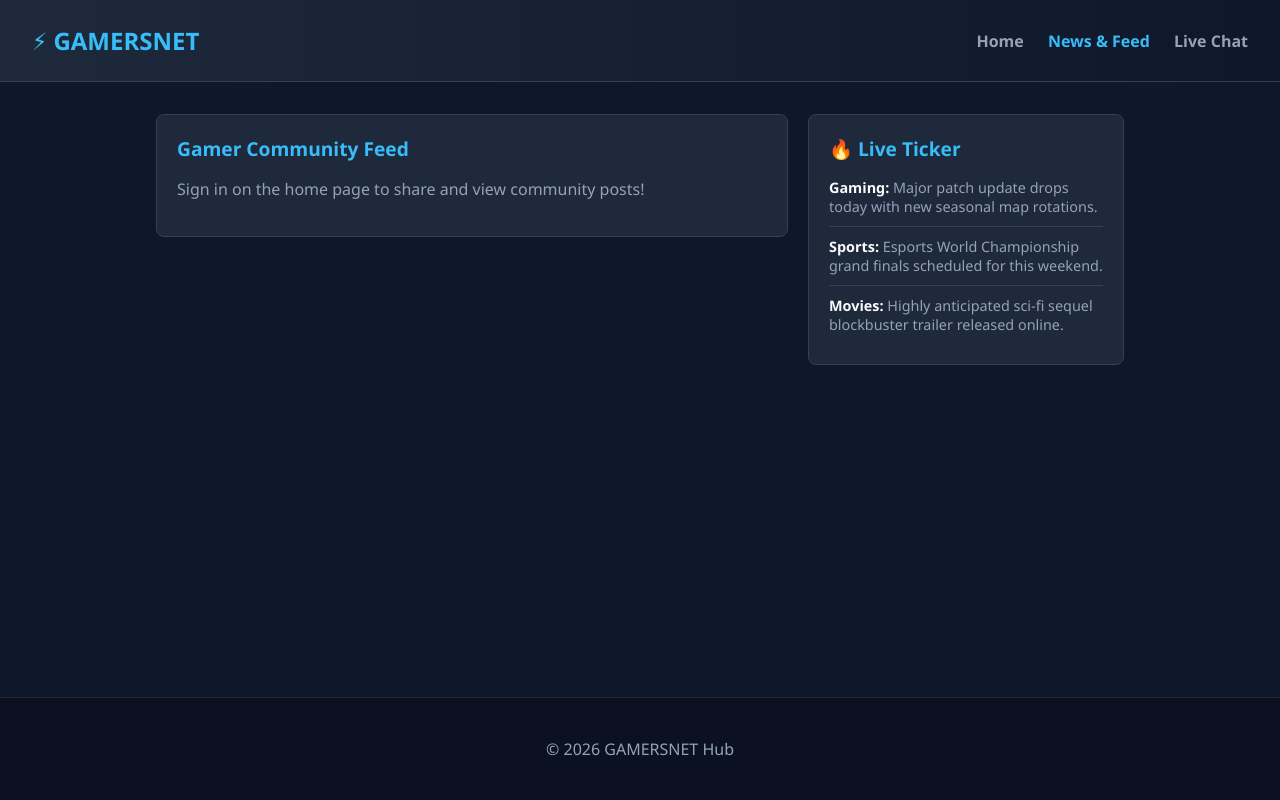
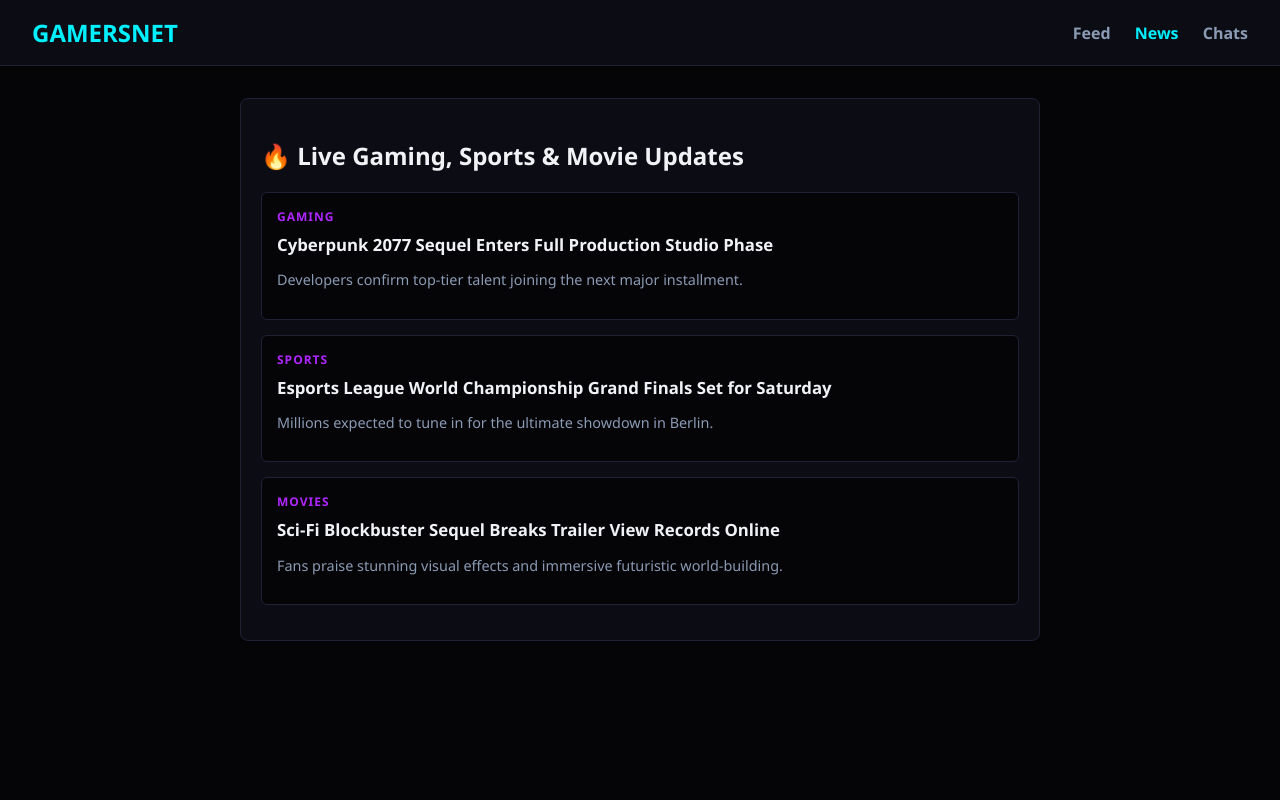
Before and after one commit to bentilchris54-droid/GAMENET, a plain HTML site: page news.html in a window 1280 px wide. Drawn offline with Linux system fonts and the light colour scheme; no server answers.

Commit message:
Update news.html

```diff
--- a/news.html
+++ b/news.html
@@ -3,221 +3,58 @@
 <head>
     <meta charset="UTF-8">
     <meta name="viewport" content="width=device-width, initial-scale=1.0">
-    <title>GAMERSNET - News & Feed</title>
+    <title>GAMERSNET - News Hub</title>
     <style>
         :root {
-            --bg-color: #0f172a;
-            --card-bg: #1e293b;
-            --accent-color: #38bdf8;
-            --text-main: #f8fafc;
-            --text-muted: #94a3b8;
+            --bg-deep: #050508;
+            --bg-card: #0c0d14;
+            --border-glow: #1f2235;
+            --neon-cyan: #00f0ff;
+            --neon-purple: #b026ff;
+            --text-main: #f0f2f5;
+            --text-muted: #8b9bb4;
         }
-        body {
-            font-family: 'Segoe UI', Tahoma, Geneva, Verdana, sans-serif;
-            background-color: var(--bg-color);
-            color: var(--text-main);
-            margin: 0;
-            padding: 0;
-            display: flex;
-            flex-direction: column;
-            min-height: 100vh;
-        }
-        header {
-            background: linear-gradient(90deg, #1e293b, #0f172a);
-            padding: 1.5rem 2rem;
-            display: flex;
-            justify-content: space-between;
-            align-items: center;
-            border-bottom: 1px solid #334155;
-        }
-        .logo {
-            font-size: 1.5rem;
-            font-weight: bold;
-            color: var(--accent-color);
-            text-decoration: none;
-        }
-        nav a {
-            color: var(--text-muted);
-            text-decoration: none;
-            margin-left: 20px;
-            font-weight: 600;
-        }
-        nav a:hover, nav a.active {
-            color: var(--accent-color);
-        }
-        main {
-            max-width: 1000px;
-            margin: 2rem auto;
-            padding: 0 1rem;
-            flex: 1;
-            width: 100%;
-            box-sizing: border-box;
-            display: grid;
-            grid-template-columns: 2fr 1fr;
-            gap: 20px;
-        }
-        .section-card {
-            background-color: var(--card-bg);
-            border-radius: 8px;
-            padding: 20px;
-            border: 1px solid #334155;
-            margin-bottom: 20px;
-        }
-        h2 { color: var(--accent-color); font-size: 1.2rem; margin-top: 0; }
-        textarea {
-            width: 100%;
-            padding: 10px;
-            background: #0f172a;
-            border: 1px solid #334155;
-            color: white;
-            border-radius: 6px;
-            margin-bottom: 10px;
-            box-sizing: border-box;
-        }
-        button {
-            background-color: var(--accent-color);
-            color: #0f172a;
-            border: none;
-            padding: 10px 20px;
-            font-weight: bold;
-            border-radius: 6px;
-            cursor: pointer;
-        }
-        .news-item {
-            font-size: 0.9rem;
-            border-bottom: 1px solid #334155;
-            padding-bottom: 10px;
-            margin-bottom: 10px;
-            color: var(--text-muted);
-        }
-        .news-item strong { color: var(--text-main); }
-        .news-item:last-child { border-bottom: none; margin-bottom: 0; }
-        .post-card {
-            background: #0f172a;
-            padding: 12px;
-            border-radius: 6px;
-            margin-top: 10px;
-            border: 1px solid #334155;
-            font-size: 0.95rem;
-        }
-        footer {
-            text-align: center;
-            padding: 1.5rem;
-            background-color: #0b1120;
-            color: var(--text-muted);
-            border-top: 1px solid #1e293b;
-        }
+        body { font-family: 'Segoe UI', Roboto, sans-serif; background-color: var(--bg-deep); color: var(--text-main); margin: 0; padding: 0; }
+        header { background: var(--bg-card); padding: 1rem 2rem; display: flex; justify-content: space-between; align-items: center; border-bottom: 1px solid var(--border-glow); }
+        .logo { font-size: 1.5rem; font-weight: 900; color: var(--neon-cyan); text-decoration: none; }
+        nav a { color: var(--text-muted); margin-left: 20px; text-decoration: none; font-weight: bold; }
+        nav a:hover, nav a.active { color: var(--neon-cyan); }
+        .container { max-width: 800px; margin: 2rem auto; padding: 0 1rem; }
+        .panel { background: var(--bg-card); border: 1px solid var(--border-glow); border-radius: 8px; padding: 20px; margin-bottom: 20px; }
+        .news-card { background: #050508; border: 1px solid var(--border-glow); border-radius: 6px; padding: 15px; margin-bottom: 15px; }
+        .news-category { font-size: 0.75rem; text-transform: uppercase; color: var(--neon-purple); font-weight: bold; letter-spacing: 1px; }
+        .news-title { font-size: 1.05rem; font-weight: 600; margin: 8px 0; color: var(--text-main); }
     </style>
 </head>
 <body>
     <header>
-        <a href="index.html" class="logo">⚡ GAMERSNET</a>
+        <a href="index.html" class="logo">GAMERSNET</a>
         <nav>
-            <a href="index.html">Home</a>
-            <a href="news.html" class="active">News & Feed</a>
-            <a href="chat.html">Live Chat</a>
+            <a href="index.html">Feed</a>
+            <a href="news.html" class="active">News</a>
+            <a href="chats.html">Chats</a>
         </nav>
     </header>
 
-    <main>
-        <div>
-            <div class="section-card" id="postBox" style="display:none;">
-                <h2>Share Your Win / Post to Feed</h2>
-                <textarea id="postContent" placeholder="Show off your high score or match victory..."></textarea>
-                <button onclick="submitPost()">Post Update</button>
+    <div class="container">
+        <div class="panel">
+            <h2>🔥 Live Gaming, Sports & Movie Updates</h2>
+            <div class="news-card">
+                <div class="news-category">Gaming</div>
+                <div class="news-title">Cyberpunk 2077 Sequel Enters Full Production Studio Phase</div>
+                <p style="color:var(--text-muted); font-size:0.9rem;">Developers confirm top-tier talent joining the next major installment.</p>
             </div>
-
-            <div class="section-card">
-                <h2>Gamer Community Feed</h2>
-                <div id="feedContainer">
-                    <p style="color: var(--text-muted);">Sign in on the home page to share and view community posts!</p>
-                </div>
+            <div class="news-card">
+                <div class="news-category">Sports</div>
+                <div class="news-title">Esports League World Championship Grand Finals Set for Saturday</div>
+                <p style="color:var(--text-muted); font-size:0.9rem;">Millions expected to tune in for the ultimate showdown in Berlin.</p>
+            </div>
+            <div class="news-card">
+                <div class="news-category">Movies</div>
+                <div class="news-title">Sci-Fi Blockbuster Sequel Breaks Trailer View Records Online</div>
+                <p style="color:var(--text-muted); font-size:0.9rem;">Fans praise stunning visual effects and immersive futuristic world-building.</p>
             </div>
         </div>
-
-        <div>
-            <div class="section-card">
-                <h2>🔥 Live Ticker</h2>
-                <div class="news-item">
-                    <strong>Gaming:</strong> Major patch update drops today with new seasonal map rotations.
-                </div>
-                <div class="news-item">
-                    <strong>Sports:</strong> Esports World Championship grand finals scheduled for this weekend.
-                </div>
-                <div class="news-item">
-                    <strong>Movies:</strong> Highly anticipated sci-fi sequel blockbuster trailer released online.
-                </div>
-            </div>
-        </div>
-    </main>
-
-    <footer>
-        <p>&copy; 2026 GAMERSNET Hub</p>
-    </footer>
-
-    <script type="module">
-        import { initializeApp } from "https://www.gstatic.com/firebasejs/10.8.0/firebase-app.js";
-        import { getAuth, onAuthStateChanged } from "https://www.gstatic.com/firebasejs/10.8.0/firebase-auth.js";
-        import { getFirestore, collection, addDoc, getDocs } from "https://www.gstatic.com/firebasejs/10.8.0/firebase-firestore.js";
-
-        const firebaseConfig = {
-          apiKey: "AIzaSyBLjm_Fm3rf6xArbVQm8NsHeMZAQAtYho8",
-          authDomain: "gamersnet-b9c7d.firebaseapp.com",
-          projectId: "gamersnet-b9c7d",
-          storageBucket: "gamersnet-b9c7d.firebasestorage.app",
-          messagingSenderId: "706719567863",
-          appId: "1:706719567863:web:6bff33772a52af925368f2",
-          measurementId: "G-M5F43GTGS2"
-        };
-
-        const app = initializeApp(firebaseConfig);
-        const auth = getAuth(app);
-        const db = getFirestore(app);
-
-        onAuthStateChanged(auth, (user) => {
-            if (user) {
-                document.getElementById('postBox').style.display = 'block';
-                loadFeed();
-            } else {
-                document.getElementById('postBox').style.display = 'none';
-            }
-        });
-
-        window.submitPost = async function() {
-            const content = document.getElementById('postContent').value;
-            const user = auth.currentUser;
-            if (!content || !user) return;
-
-            try {
-                await addDoc(collection(db, "posts"), {
-                    name: user.displayName,
-                    text: content,
-                    timestamp: Date.now()
-                });
-                document.getElementById('postContent').value = '';
-                loadFeed();
-            } catch (e) {
-                console.error("Error adding post: ", e);
-            }
-        };
-
-        async function loadFeed() {
-            const feedContainer = document.getElementById('feedContainer');
-            try {
-                const querySnapshot = await getDocs(collection(db, "posts"));
-                feedContainer.innerHTML = "";
-                if(querySnapshot.empty) {
-                    feedContainer.innerHTML = "<p style='color:var(--text-muted);'>No posts yet. Be the first to share your win!</p>";
-                    return;
-                }
-                querySnapshot.forEach((doc) => {
-                    const post = doc.data();
-                    feedContainer.innerHTML += `<div class="post-card"><strong>${post.name}:</strong> ${post.text}</div>`;
-                });
-            } catch (e) {
-                feedContainer.innerHTML = "<p style='color:var(--text-muted);'>Database not connected yet. Create your Firestore database in Firebase console!</p>";
-            }
-        }
-    </script>
+    </div>
 </body>
 </html>
```
